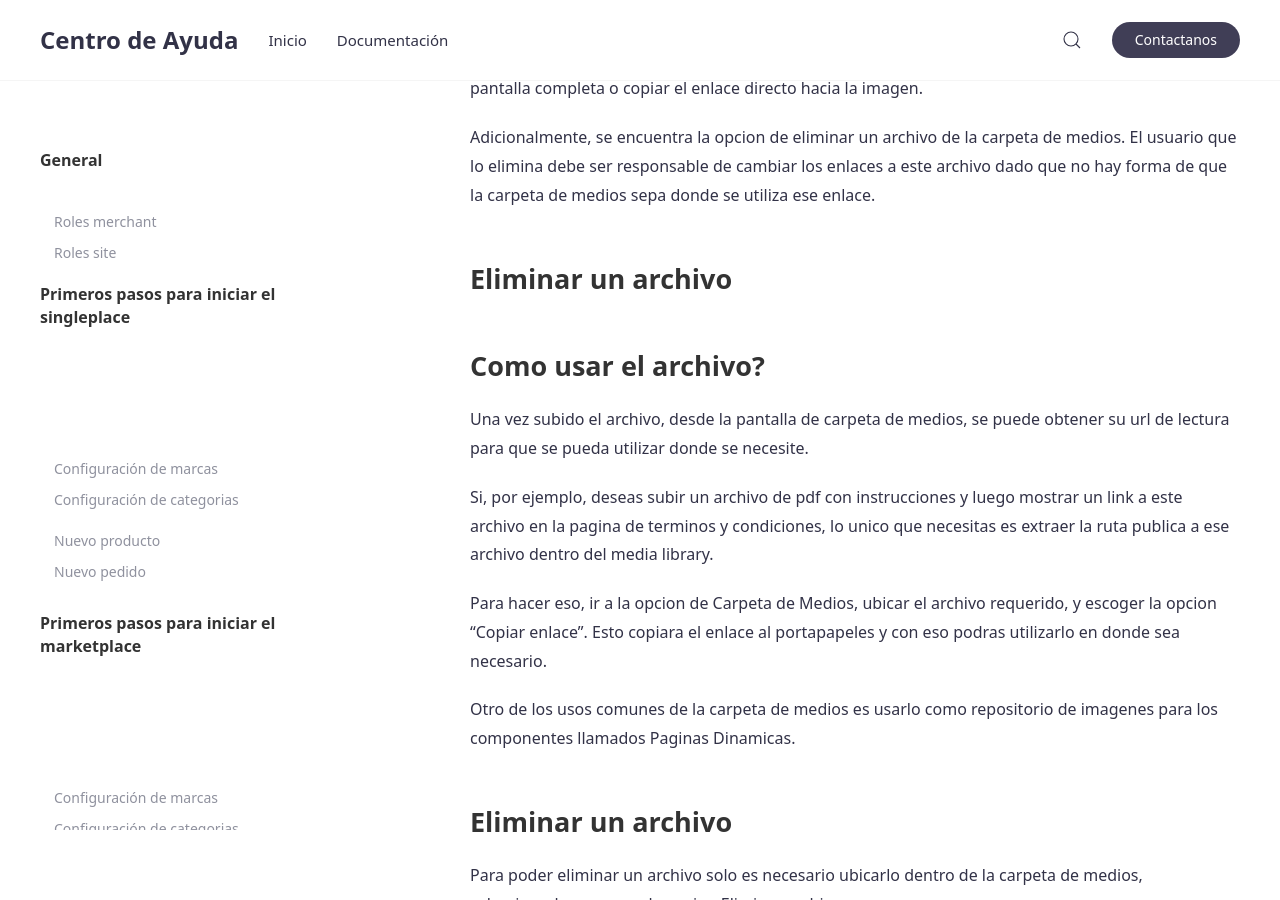
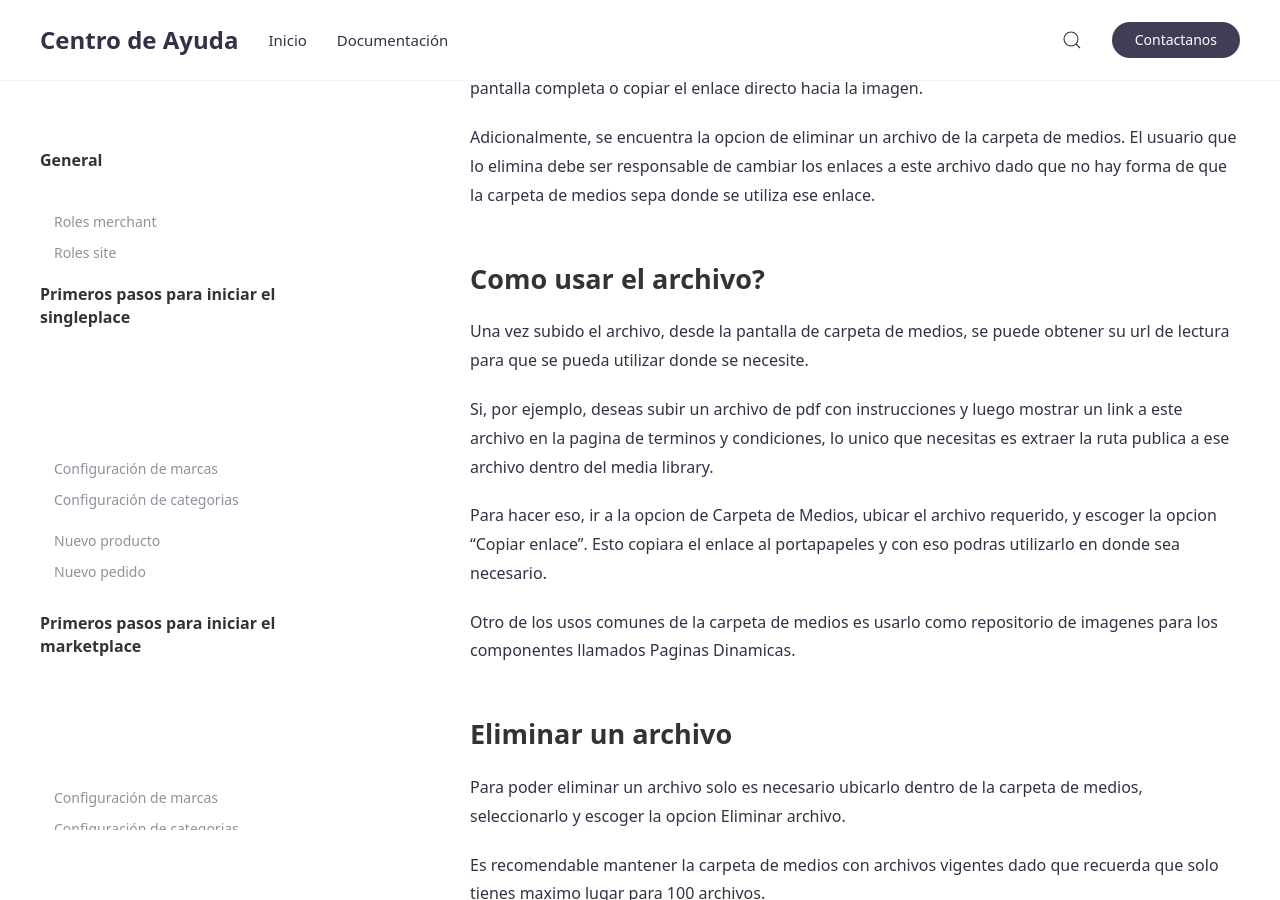
Before and after one commit to jztechpe/docshelp-old, a Jekyll site: the page built from docs/_docs/temas/cms/carpeta-medios.md, in a window 1280 px wide and 900 px high, scrolled down 1033 px. Built offline with Jekyll 4.4.1, drawn with Linux system fonts in a browser that asks for light colours.

Commit message:
delete empty section

```diff
--- a/docs/_docs/temas/cms/carpeta-medios.md
+++ b/docs/_docs/temas/cms/carpeta-medios.md
@@ -23,9 +23,6 @@ Dentro de la opcion de la carpeta de medios, todos los archivos que son consider
 
 Adicionalmente, se encuentra la opcion de eliminar un archivo de la carpeta de medios. El usuario que lo elimina debe ser responsable de cambiar los enlaces a este archivo dado que no hay forma de que la carpeta de medios sepa donde se utiliza ese enlace.
 
-## Eliminar un archivo
-
-
 ## Como usar el archivo?
 Una vez subido el archivo, desde la pantalla de carpeta de medios, se puede obtener su url de lectura para que se pueda utilizar donde se necesite.
 
```
